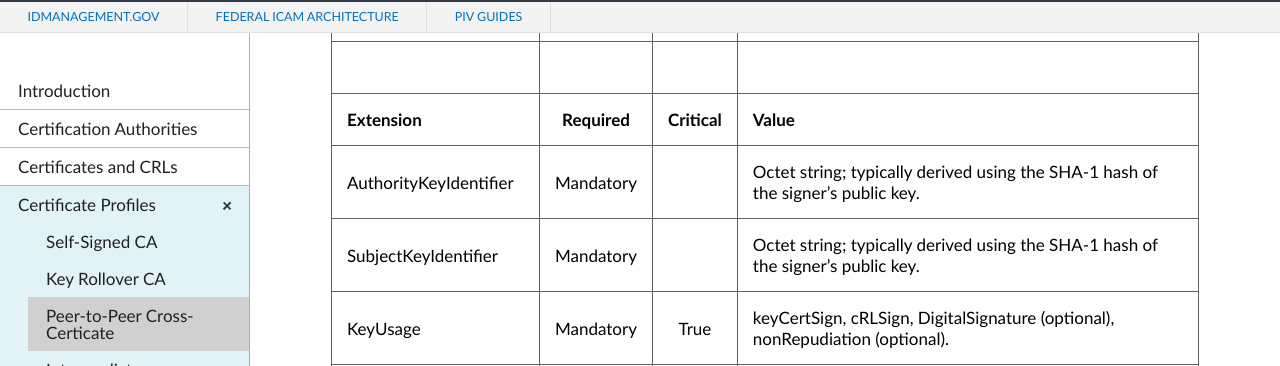
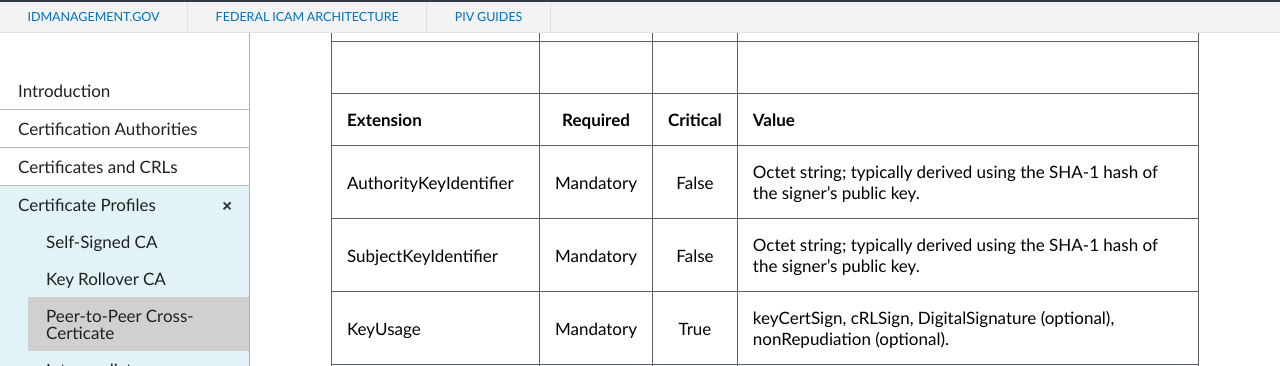
Before and after one commit to GSA/fpki-guides, a Jekyll site: the page built from _profiles/03_p2p_cross_cert.md, in a window 1280 px wide and 900 px high, scrolled down 1100 px. Shown: the part 88-454 px from the top of the window. Built offline with Jekyll 4.4.1, drawn with Linux system fonts in a browser that asks for light colours; nearby versions of some CDN libraries; library files that are not in the unit come from our copies.

Commit message:
Update 03_p2p_cross_cert.md
Update extensions

```diff
--- a/_profiles/03_p2p_cross_cert.md
+++ b/_profiles/03_p2p_cross_cert.md
@@ -18,8 +18,8 @@ permalink: profiles/p2pcrosscert/
 | Signature   |       |       |   sha256 WithRSAEncryption {1 2 840 113549 1 1 11}<BR>or ECDSA with appropriate Hash.   |
 |               |                 |              |                                       |
 | **Extension** |  **Required**   | **Critical** | **Value**                             |
-| AuthorityKeyIdentifier  | Mandatory |  |  Octet string; typically derived using the SHA-1 hash of the signer’s public key. |
-| SubjectKeyIdentifier  | Mandatory |  |  Octet string; typically derived using the SHA-1 hash of the signer’s public key. |
+| AuthorityKeyIdentifier  | Mandatory | False |  Octet string; typically derived using the SHA-1 hash of the signer’s public key. |
+| SubjectKeyIdentifier  | Mandatory | False |  Octet string; typically derived using the SHA-1 hash of the signer’s public key. |
 | KeyUsage  | Mandatory | True |  keyCertSign, cRLSign, DigitalSignature (optional), nonRepudiation (optional). |
 | BasicConstraints   | Mandatory | True |  cA=True; path length constraint is optional. |
 | SubjectInfoAccess   | Mandatory | False |  id-ad-caRepository (1.3.6.1.5.5.7.48.5) access method entry containing at least one HTTP URL for .p7c file containing certificates issued by this CA.<BR>Certificates may also include a URI name form to specify an LDAP-accessible directory server.<BR>Each URI must point to a location where CA certificates issued by the subject of this certificate may be found. <BR>SubjectInfoAccess may be omitted if the subject CA does not issue any CA certificates. |
```
